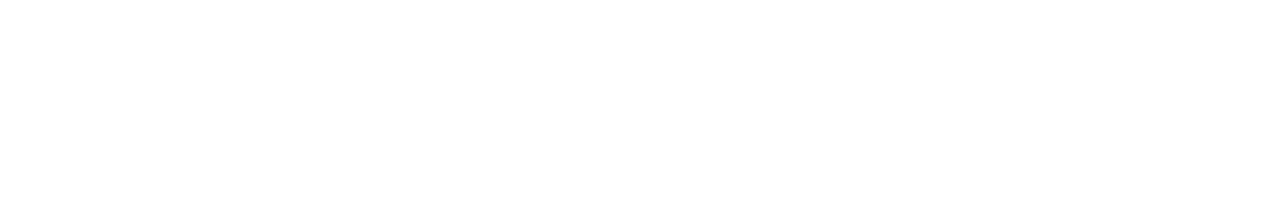
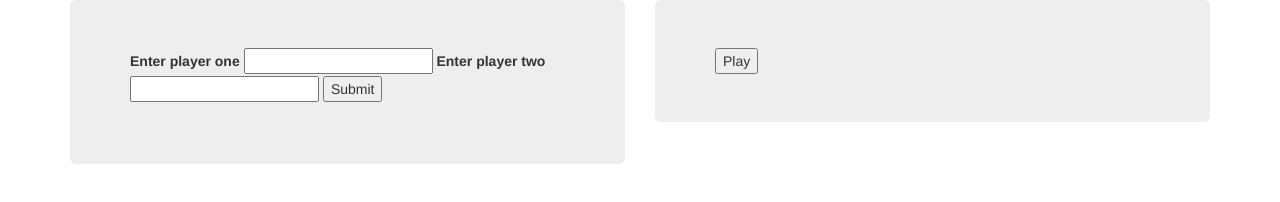
Before and after one commit to nitundatta8/pig-dice-game, a plain HTML site: page index.html in a window 1280 px wide. Drawn offline with Linux system fonts and the light colour scheme.

Commit message:
add tags label,button,form,input in index.html

```diff
--- a/index.html
+++ b/index.html
@@ -8,10 +8,24 @@
   </head>
   <body>
     <div class="container">
-
-
-
-
+      <div class="row">
+        <div class="col-md-6">
+          <div class="jumbotron">
+            <form id="player-input">
+              <label for="player1">Enter player one</label>
+              <input type="text">
+              <label for="player2">Enter player two</label>
+              <input type="text">
+              <button type="submit">Submit</button>
+            </form>
+          </div>
+        </div>
+        <div class="col-md-6">
+          <div class="jumbotron">
+          <button type="click">Play</button>
+          </div>
+        </div>
+      </div>
     </div>
   </body>
 </html>
```
Also changed, not shown: 1 other file.
